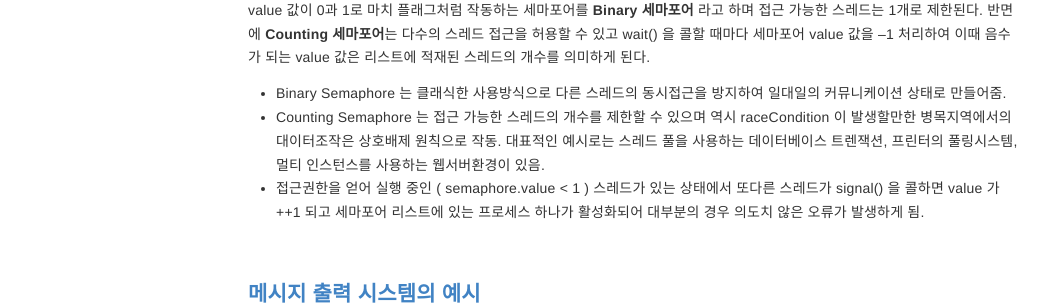
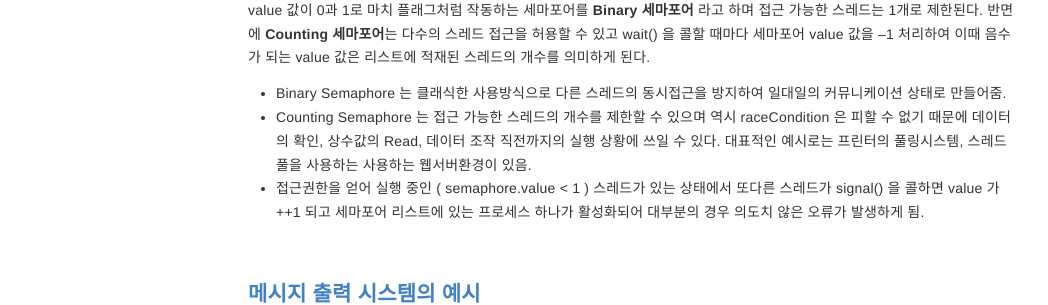
Before and after one commit to nicemiro/nicemiro.github.io, a Jekyll site: the page built from _posts/design_pattern/2024-08-29-eventQueuePattern.md, in a window 1280 px wide. Shown: the part 1951-2256 px from the top of the page, without its empty margins (7-1055 px from the left). Built offline with Jekyll 4.4.1, drawn with Linux system fonts in a browser that asks for light colours.

Commit message:
eventQeuePattern.md modified

```diff
--- a/_posts/design_pattern/2024-08-29-eventQueuePattern.md
+++ b/_posts/design_pattern/2024-08-29-eventQueuePattern.md
@@ -68,7 +68,7 @@ signal(semaphore *S) {
 value 값이 0과 1로 마치 플래그처럼 작동하는 세마포어를 **Binary 세마포어** 라고 하며 접근 가능한 스레드는 1개로 제한된다. 반면에 **Counting 세마포어**는 다수의 스레드 접근을 허용할 수 있고 wait() 을 콜할 때마다 세마포어 value 값을 --1 처리하여 이때 음수가 되는 value 값은 리스트에 적재된 스레드의 개수를 의미하게 된다.
 
 - Binary Semaphore 는 클래식한 사용방식으로 다른 스레드의 동시접근을 방지하여 일대일의 커뮤니케이션 상태로 만들어줌.
-- Counting Semaphore 는 접근 가능한 스레드의 개수를 제한할 수 있으며 역시 raceCondition 이 발생할만한 병목지역에서의 대이터조작은 상호배제 원칙으로 작동. 대표적인 예시로는 스레드 풀을 사용하는 데이터베이스 트렌잭션, 프린터의 풀링시스템, 멀티 인스턴스를 사용하는 웹서버환경이 있음.
+- Counting Semaphore 는 접근 가능한 스레드의 개수를 제한할 수 있으며 역시 raceCondition 은 피할 수 없기 때문에 데이터의 확인, 상수값의 Read, 데이터 조작 직전까지의 실행 상황에 쓰일 수 있다. 대표적인 예시로는 프린터의 풀링시스템, 스레드 풀을 사용하는 사용하는 웹서버환경이 있음.
 - 접근권한을 얻어 실행 중인 ( semaphore.value < 1 ) 스레드가 있는 상태에서 또다른 스레드가 signal() 을 콜하면 value 가 ++1 되고 세마포어 리스트에 있는 프로세스 하나가 활성화되어 대부분의 경우 의도치 않은 오류가 발생하게 됨.
 <br>
 <br>
```
